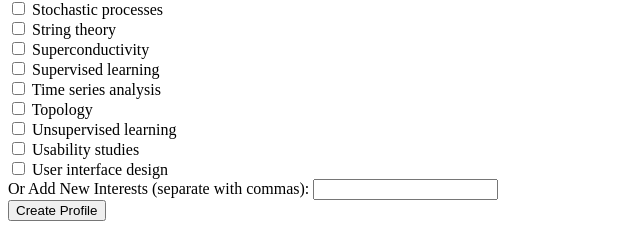
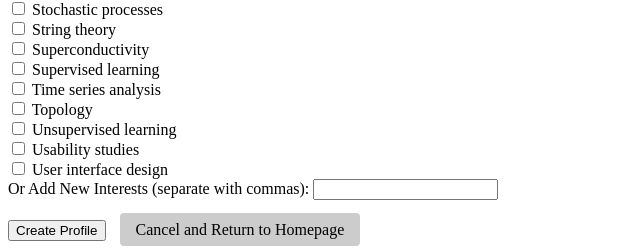
Before and after one commit to Brandon-Ism/mentorship_database, a Flask app: page /create_profile in a window 1280 px wide. Shown: the part 2142-2391 px from the top of the page, without its empty margins (0-640 px from the left). Before the commit the page ends 2363 px from the top, so only its background shows below. Run offline with Flask 3, Linux system fonts and the light colour scheme; data comes from the database, SQL or seed files in the repository; both versions use the stored data as it was after the commit; some libraries are stand-ins or nearby versions.

Commit message:
final updates

```diff
--- a/app.py
+++ b/app.py
@@ -369,13 +369,13 @@ def search_profiles():
                 """, tuple(options))
 
             elif search_type == 'interested_in':
-                conditions = ' OR '.join(["LOWER(interested_in) LIKE %s" for _ in options])
-                values = [f'%{opt.lower()}%' for opt in options]
+                conditions = ' OR '.join(["FIND_IN_SET(%s, REPLACE(interested_in, ', ', ',')) > 0" for _ in options])
                 cur.execute(f"""
                     SELECT id, name, email, academic_position, institution, department, bio, interested_in, headshot_path
                     FROM users
                     WHERE {conditions}
-                """, tuple(values))
+                """, tuple(options))
+
 
             results = cur.fetchall()
 
--- a/templates/create_profile.html
+++ b/templates/create_profile.html
@@ -1,8 +1,26 @@
+
+
 <!DOCTYPE html>
 <html lang="en">
 <head>
     <meta charset="UTF-8">
     <title>Create Profile</title>
+    <style>
+        .button-group {
+            margin-top: 20px;
+        }
+        .cancel-button {
+            margin-left: 10px;
+            background-color: #ccc;
+            color: black;
+            padding: 8px 16px;
+            text-decoration: none;
+            border-radius: 4px;
+        }
+        .cancel-button:hover {
+            background-color: #999;
+        }
+    </style>
 </head>
 <body>
     <h2>Create a New Profile</h2>
@@ -50,7 +68,11 @@
 
         <label for="new_research_interest">Or Add New Interests (separate with commas):</label>
         <input type="text" name="new_research_interest"><br>
-        <input type="submit" value="Create Profile">
+
+        <div class="button-group">
+            <input type="submit" value="Create Profile">
+            <a href="{{ url_for('home') }}" class="cancel-button">Cancel and Return to Homepage</a>
+        </div>
     </form>
 </body>
 </html>
--- a/templates/home.html
+++ b/templates/home.html
@@ -45,7 +45,7 @@
 <body>
 
     <div class="header">
-        <h1>Mentorship & Collaboration Profiles</h1>
+        <h1>Mentorship & Collaboration Database</h1>
 
         <a href="{{ url_for('find_matches') }}" class="create-button">Find Matches</a>
         <a href="{{ url_for('search_profiles') }}" class="create-button">Search</a>
```
Also changed, not shown: sql/mentorship_db_backup.sql (+6 -10 lines), static/uploads/icon1_f.png (added), static/uploads/icon2_m.png (added), static/uploads/icon3_m.png (added), static/uploads/icon4_m.png (added), static/uploads/icon5_f.png (added), static/uploads/icon5_m.png (added), static/uploads/icon7_f.png (added), static/uploads/icon8_f.png (added), static/uploads/icon9_f.png (added).
